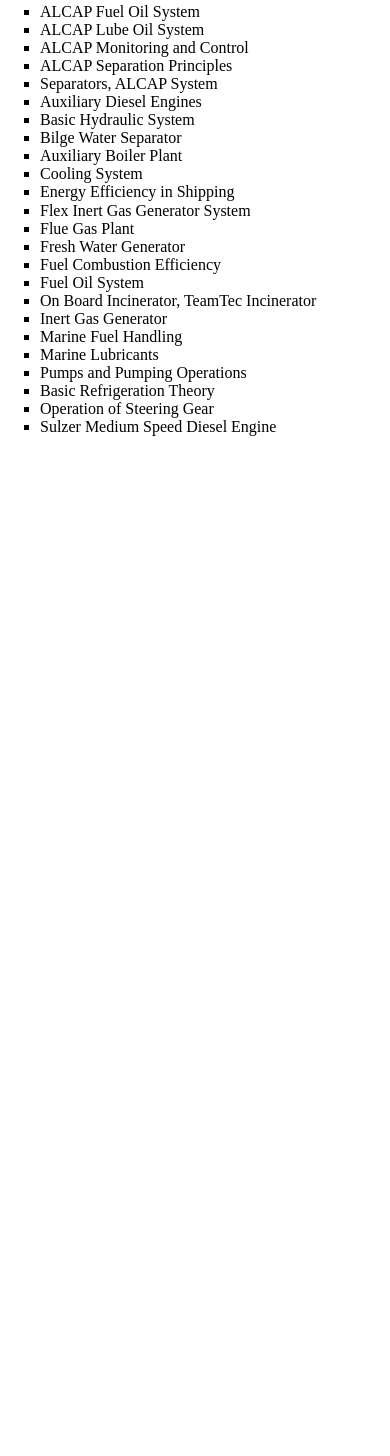
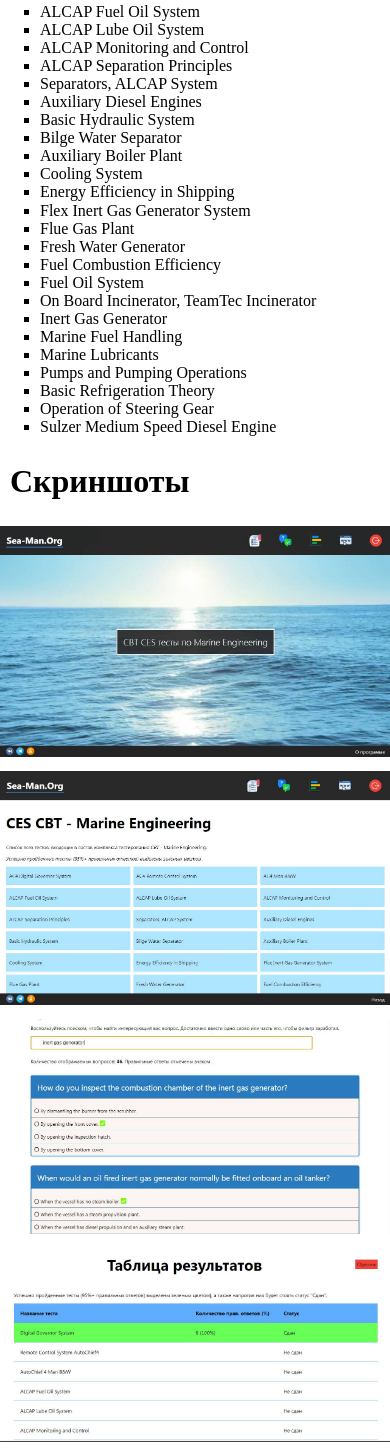
Before and after one commit to serverwind/productLanding, a plain HTML site: page index.html in a window 390 px wide. Shown: the part 1829-3285 px from the top of the page. Before the commit the page ends 2281 px from the top, so only its background shows below. Drawn offline with Linux system fonts and the light colour scheme.

Commit message:
Добавлен блок: скриншоты

```diff
--- a/index.html
+++ b/index.html
@@ -77,5 +77,13 @@
 			</div>
 		</div>
 	</section>
+
+	<h2 class='app-screens-header'>Скриншоты</h2>
+	<section class='app-screens'>
+			<a href='img/first_screen.jpg' target='_blank'><img src="img/first_screen.jpg" alt='Главное меню'></a>
+			<a href='img/all_tests.jpg' target='_blank'><img src="img/all_tests.jpg" alt='Экран тестов'></a>
+			<a href='img/answers.jpg' target='_blank'><img src="img/answers.jpg" alt='Поиск по ответам'></a>
+			<a href='img/results.jpg' target='_blank'><img src="img/results.jpg" alt='Таблица результатов тестов'></a>
+	</section>
 </body>
 </html>
--- a/style.css
+++ b/style.css
@@ -110,6 +110,21 @@ body {
 	list-style-type: square;
 }
 
+.app-screens {
+	display: grid;
+	grid-template-columns: repeat(4,1fr);
+	gap: 5px;
+	margin: 0 40px 0 40px;
+}
+
+.app-screens-header {
+	font-size: 2em;
+	margin-left: 40px;
+}
+
+.app-screens img {
+	width: 100%;
+}
 
 
 
@@ -157,5 +172,15 @@ body {
 	.app-img img {
 		max-width: 100%;
 	}
+	.app-screens {
+		display: block;
+		margin: 0;
+	}
+	.app-screens-header {
+		margin-left: 10px;
+	}
+	.app-screens img {
+		margin-bottom: 10px;
+	}
 
 }
```
Also changed, not shown: img/all_tests.jpg (added), img/answers.jpg (added), img/first_screen.jpg (added), img/results.jpg (added), img/test.jpg (added).
